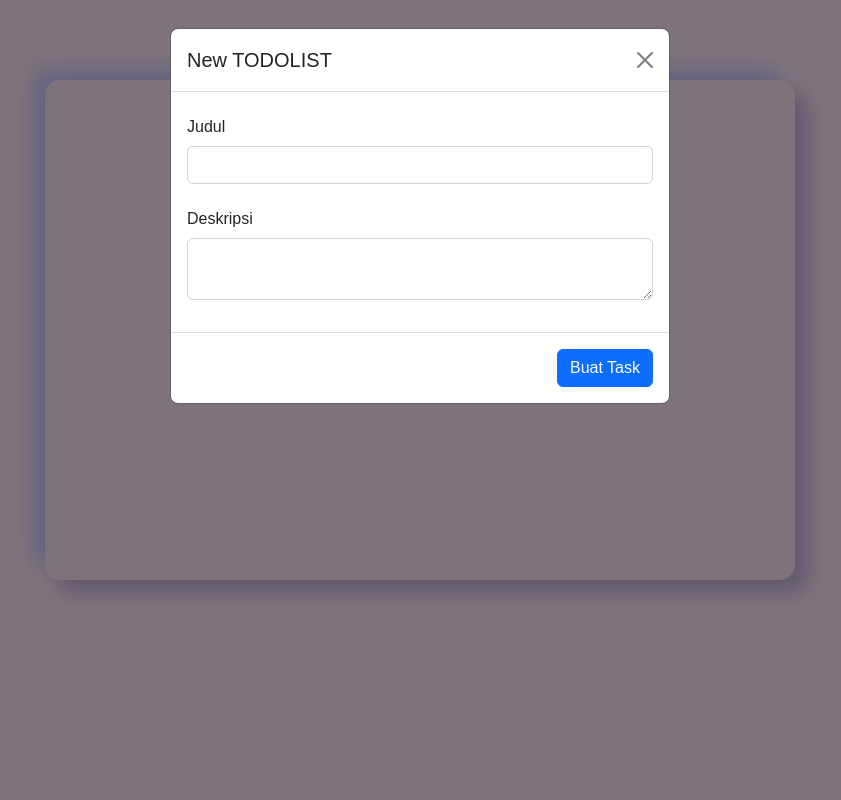
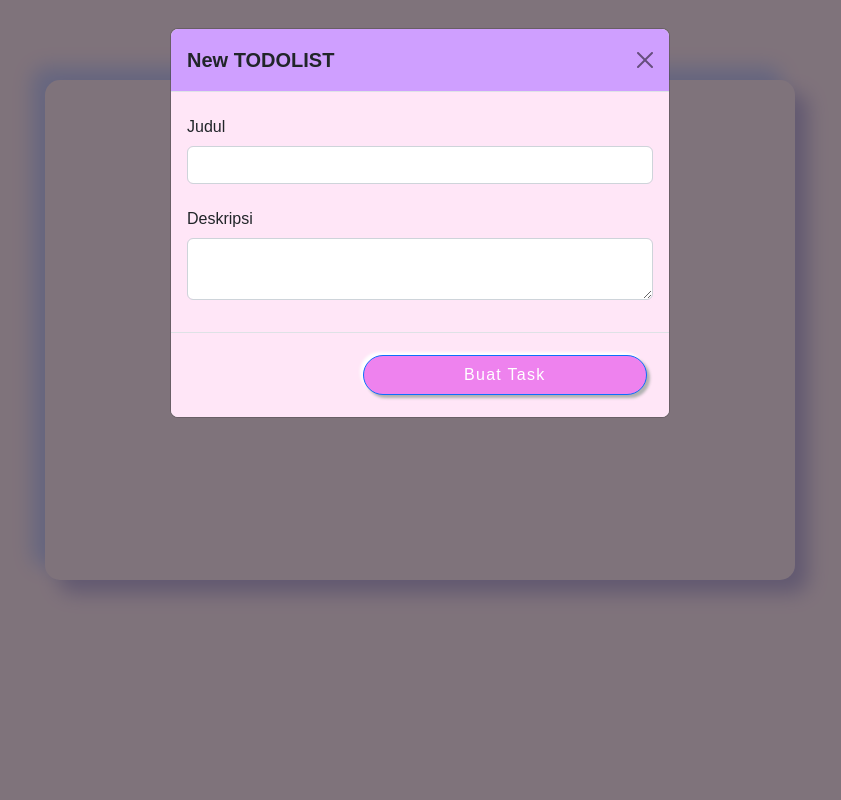
Before and after one commit to cinvetsin/SecondAssignment, a Django app: page /todolist/ in a window 1280 px wide, after a click on "Tambah Task Baru". Shown: the whole page, without its empty margins (220-1061 px from the left). Run offline with Django 4.2, Linux system fonts and the light colour scheme; the visitor is signed in with stand-in values (Sample User, id 1); data that the repository does not hold is empty; some libraries are stand-ins or nearby versions.

Commit message:
ver 8 tugas 6 pbp

```diff
--- a/todolist/templates/todolist.html
+++ b/todolist/templates/todolist.html
@@ -10,7 +10,7 @@
       font-family: 'Poppins', sans-serif;
     }
 
-    body {
+    body{
       background: #FFE6F7;
       margin-top:20px;
     }
@@ -79,6 +79,7 @@
       width: 4rem;
       height: 4rem;
       border-radius: 10px;
+      margin-left: 10px;
     }
 
     .widget-49 .widget-49-title-wrapper .widget-49-date-primary .widget-49-date {
@@ -101,7 +102,7 @@
       font-size: 14px;
     }
 
-    .todos a{
+    .todos a, .btn{
       margin: 10px 10px 10px 10px;
       text-align: center;
       box-shadow: none;
@@ -133,6 +134,10 @@
     }
 
     .todos a:hover{
+      background-color: #CBC3E3;
+    }
+
+    .btn:hover{
       background-color: #CBC3E3;
     }
 
@@ -176,23 +181,23 @@
 <div class="modal fade" id="formModal" tabindex="-1" aria-labelledby="formModalLabel" aria-hidden="true">
   <div class="modal-dialog">
     <div class="modal-content">
-      <div class="modal-header">
-        <h1 class="modal-title fs-5" id="formModalLabel">New todolist</h1>
+      <div class="modal-header" style="background-color: #CF9FFF;">
+        <h1 class="modal-title fs-5" id="formModalLabel" style="font-weight: bold;">New todolist</h1>
         <button type="button" class="btn-close" data-bs-dismiss="modal" aria-label="Close"></button>
       </div>
       <form action="{% url 'todolist:add_todolist' %}" method="post" id="form-task">
         {% csrf_token %}
-        <div class="modal-body">
+        <div class="modal-body" style="background-color: #FFE6F7;">
           <div class="mb-3">
             <label for="recipient-name" class="col-form-label">Judul</label>
-            <input type="text" class="form-control" id="recipient-name">
+            <input type="text" class="form-control" name="title" id="recipient-name">
           </div>
           <div class="mb-3">
             <label for="message-text" class="col-form-label">Deskripsi</label>
-            <textarea class="form-control" id="message-text"></textarea>
+            <textarea class="form-control" name="description" id="message-text"></textarea>
           </div>
         </div>
-        <div class="modal-footer">
+        <div class="modal-footer" style="background-color: #FFE6F7;">
           <input class="btn btn-primary" type="submit" name="submit" value="Buat Task" />
         </div>
       </form>
```
